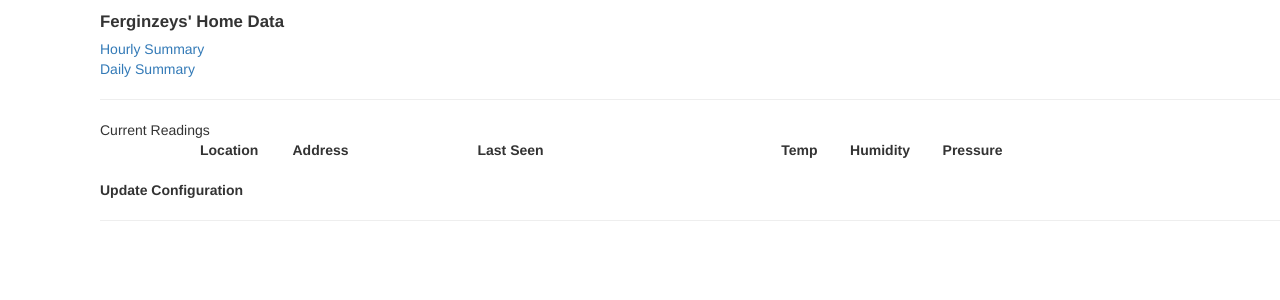
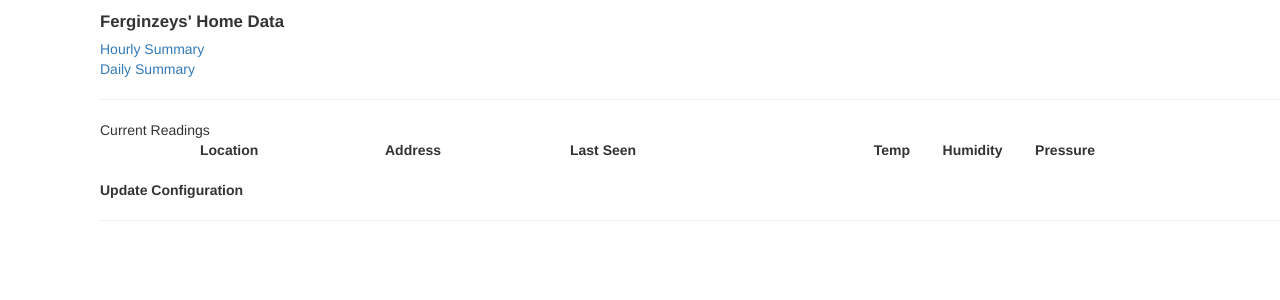
Before and after one commit to bferguso/homeauto-home_server, a Flask app: page / in a window 1280 px wide. Shown: the top 300 px of the page. Run offline with Flask 2, Linux system fonts and the light colour scheme; data that the repository does not hold is empty; some libraries are stand-ins or nearby versions.

Commit message:
Fixed home page formatting for small screens

```diff
--- a/src/main/html/homeServer/homeServer/templates/home.html
+++ b/src/main/html/homeServer/homeServer/templates/home.html
@@ -48,7 +48,7 @@
 <div>Current Readings</div>
 <div id="rawDataTable" class="table active" style="padding-left: 100px;">
     <div class="row">
-        <div class="col-sm-1 col-md-1 env_reading_title">Location</div>
+        <div class="col-sm-2 col-md-2 env_reading_title">Location</div>
         <div class="col-sm-2 col-md-2 env_reading_title">Address</div>
         <div class="col-sm-3 col-md-3 env_reading_title">Last Seen</div>
         <div class="col-sm-1 col-md-1 number env_reading_title">Temp</div>
@@ -57,7 +57,7 @@
     </div>
     {% for location in latest_env %}
     <div class="row">
-        <div class="col-sm-1 col-md-1 env_reading_title">{{location.sensor_location}}</div>
+        <div class="col-sm-2 col-md-2 env_reading_title">{{location.sensor_location}}</div>
         <div class="col-sm-2 col-md-2">{{location.remote_address}}</div>
         <div class="col-sm-3 col-md-3">{{location.last_seen_timestamp}}</div>
         <div class="col-sm-1 col-md-1 number">{{location.last_reading.temperature}}</div>
```
